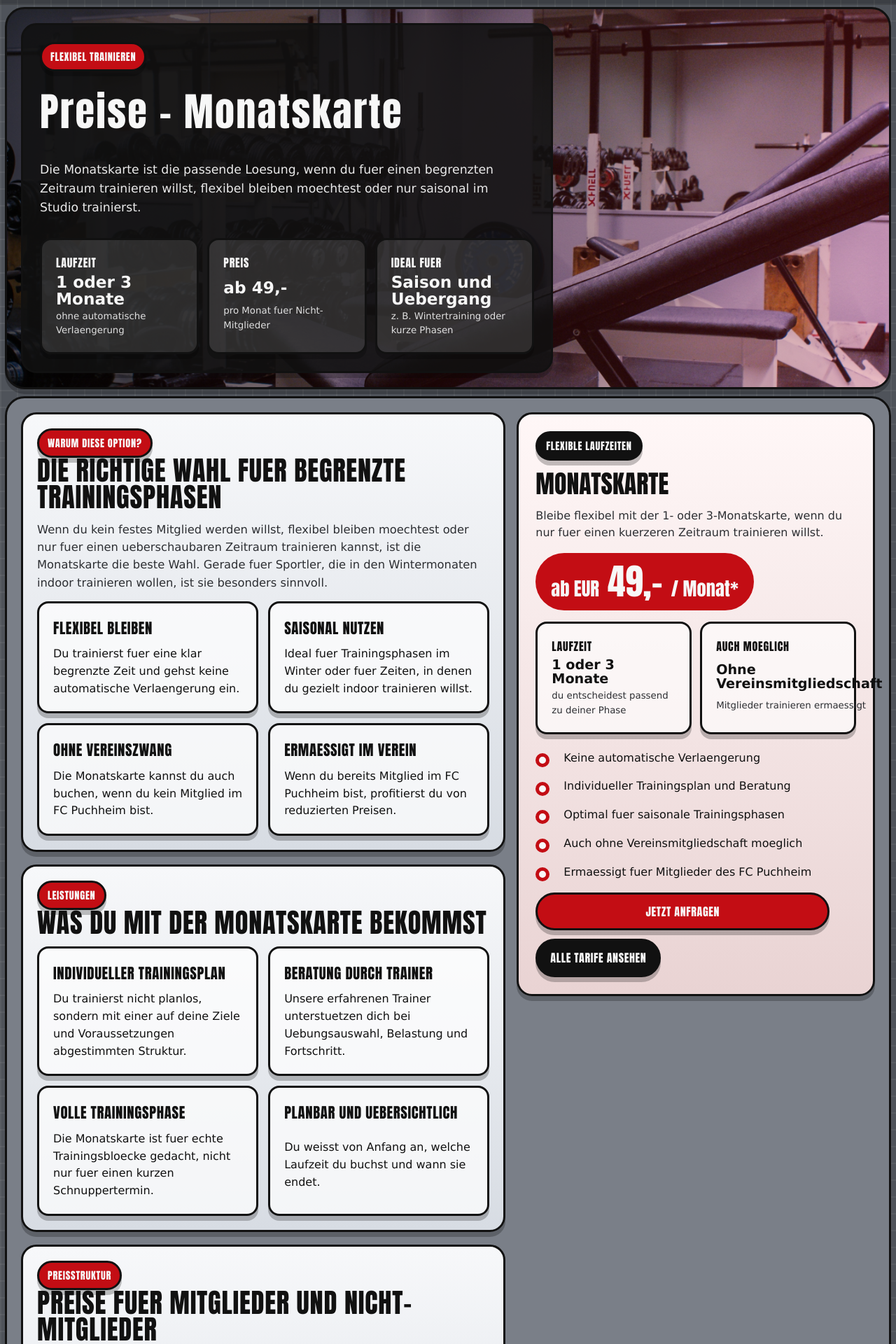
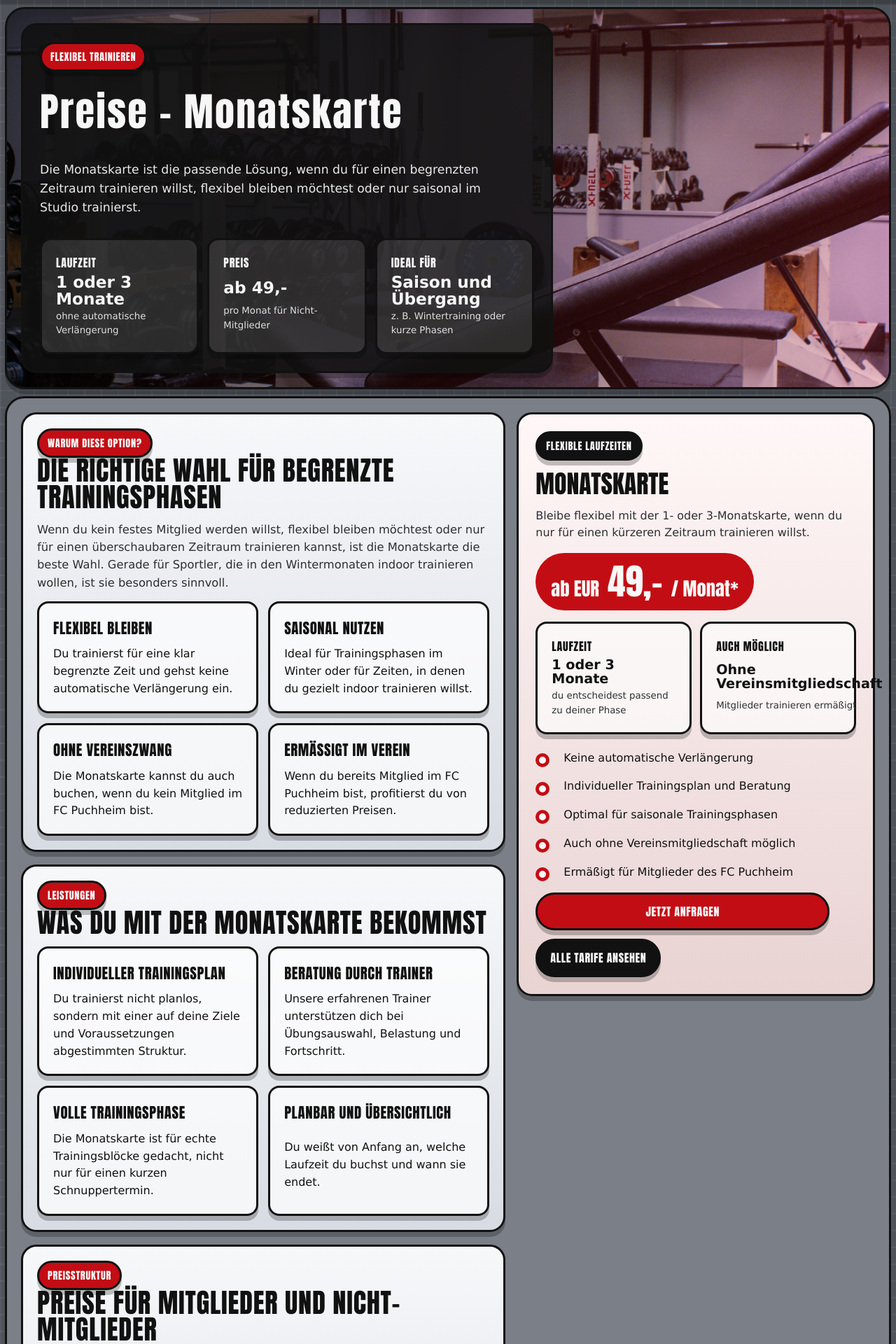
Before and after one commit to tumlinso/website_K-F, a Django app: page /monatskarte/ in a window 1280 px wide. Shown: the part 139-2059 px from the top of the page at 70% size. Run offline with Django 4.2, Linux system fonts and the light colour scheme.

Commit message:
Fix German spelling across website copy and trainer status

```diff
--- a/gym_app/templates/base.html
+++ b/gym_app/templates/base.html
@@ -1,5 +1,5 @@
 <!DOCTYPE html>
-<html lang="en">
+<html lang="de">
 <head>
     <meta charset="UTF-8">
     <meta name="viewport" content="width=device-width, initial-scale=1.0">
--- a/gym_app/templates/gym_app/classes.html
+++ b/gym_app/templates/gym_app/classes.html
@@ -6,7 +6,7 @@
 <section class="classes-page">
     <div class="container">
         <h1>Unsere Kurse</h1>
-        <p class="subtitle">Finden Sie einen Kurs, der zu Ihrem Zeitplan passt</p>
+        <p class="subtitle">Finde einen Kurs, der zu deinem Zeitplan passt.</p>
 
         <div class="classes-list">
             {% for class in classes %}
@@ -26,7 +26,7 @@
                 </div>
             </div>
             {% empty %}
-            <p>Keine Kurse geplant. Schauen Sie bald wieder vorbei!</p>
+            <p>Aktuell sind keine Kurse geplant. Schau bald wieder vorbei.</p>
             {% endfor %}
         </div>
     </div>
--- a/gym_app/templates/gym_app/memberships.html
+++ b/gym_app/templates/gym_app/memberships.html
@@ -5,8 +5,8 @@
 {% block content %}
 <section class="memberships-page">
     <div class="container">
-        <h1>Unsere Mitgliedschaftspläne</h1>
-        <p class="subtitle">Wählen Sie den Plan, der am besten zu Ihren Fitness-Zielen passt</p>
+        <h1>Unsere Mitgliedschaften</h1>
+        <p class="subtitle">Wähle den Tarif, der am besten zu deinen Fitnesszielen passt.</p>
 
         <div class="memberships-grid-large">
             {% for membership in memberships %}
--- a/gym_app/templates/gym_app/monatskarte.html
+++ b/gym_app/templates/gym_app/monatskarte.html
@@ -7,21 +7,21 @@
     <div class="preise-hero-inner monatskarte-hero-inner">
         <p class="hero-kicker">Flexibel trainieren</p>
         <h1>Preise - Monatskarte</h1>
-        <p class="monatskarte-hero-lead">Die Monatskarte ist die passende Loesung, wenn du fuer einen begrenzten Zeitraum trainieren willst, flexibel bleiben moechtest oder nur saisonal im Studio trainierst.</p>
+        <p class="monatskarte-hero-lead">Die Monatskarte ist die passende Lösung, wenn du für einen begrenzten Zeitraum trainieren willst, flexibel bleiben möchtest oder nur saisonal im Studio trainierst.</p>
         <div class="monatskarte-hero-facts">
             <div class="monatskarte-hero-fact">
                 <span>Laufzeit</span>
                 <strong>1 oder 3 Monate</strong>
-                <small>ohne automatische Verlaengerung</small>
+                <small>ohne automatische Verlängerung</small>
             </div>
             <div class="monatskarte-hero-fact">
                 <span>Preis</span>
                 <strong>ab 49,-</strong>
-                <small>pro Monat fuer Nicht-Mitglieder</small>
+                <small>pro Monat für Nicht-Mitglieder</small>
             </div>
             <div class="monatskarte-hero-fact">
-                <span>Ideal fuer</span>
-                <strong>Saison und Uebergang</strong>
+                <span>Ideal für</span>
+                <strong>Saison und Übergang</strong>
                 <small>z. B. Wintertraining oder kurze Phasen</small>
             </div>
         </div>
@@ -33,23 +33,23 @@
         <div class="tariff-detail-copy monatskarte-detail-copy">
             <article class="tariff-info-card monatskarte-story-card">
                 <p class="hero-kicker monatskarte-kicker">Warum diese Option?</p>
-                <h2 class="monatskarte-card-title">Die richtige Wahl fuer begrenzte Trainingsphasen</h2>
-                <p class="monatskarte-card-copy">Wenn du kein festes Mitglied werden willst, flexibel bleiben moechtest oder nur fuer einen ueberschaubaren Zeitraum trainieren kannst, ist die Monatskarte die beste Wahl. Gerade fuer Sportler, die in den Wintermonaten indoor trainieren wollen, ist sie besonders sinnvoll.</p>
+                <h2 class="monatskarte-card-title">Die richtige Wahl für begrenzte Trainingsphasen</h2>
+                <p class="monatskarte-card-copy">Wenn du kein festes Mitglied werden willst, flexibel bleiben möchtest oder nur für einen überschaubaren Zeitraum trainieren kannst, ist die Monatskarte die beste Wahl. Gerade für Sportler, die in den Wintermonaten indoor trainieren wollen, ist sie besonders sinnvoll.</p>
                 <div class="monatskarte-benefit-grid">
                     <article class="monatskarte-benefit-item">
                         <h3>Flexibel bleiben</h3>
-                        <p>Du trainierst fuer eine klar begrenzte Zeit und gehst keine automatische Verlaengerung ein.</p>
+                        <p>Du trainierst für eine klar begrenzte Zeit und gehst keine automatische Verlängerung ein.</p>
                     </article>
                     <article class="monatskarte-benefit-item">
                         <h3>Saisonal nutzen</h3>
-                        <p>Ideal fuer Trainingsphasen im Winter oder fuer Zeiten, in denen du gezielt indoor trainieren willst.</p>
+                        <p>Ideal für Trainingsphasen im Winter oder für Zeiten, in denen du gezielt indoor trainieren willst.</p>
                     </article>
                     <article class="monatskarte-benefit-item">
                         <h3>Ohne Vereinszwang</h3>
                         <p>Die Monatskarte kannst du auch buchen, wenn du kein Mitglied im FC Puchheim bist.</p>
                     </article>
                     <article class="monatskarte-benefit-item">
-                        <h3>Ermaessigt im Verein</h3>
+                        <h3>Ermäßigt im Verein</h3>
                         <p>Wenn du bereits Mitglied im FC Puchheim bist, profitierst du von reduzierten Preisen.</p>
                     </article>
                 </div>
@@ -65,22 +65,22 @@
                     </article>
                     <article class="monatskarte-benefit-item">
                         <h3>Beratung durch Trainer</h3>
-                        <p>Unsere erfahrenen Trainer unterstuetzen dich bei Uebungsauswahl, Belastung und Fortschritt.</p>
+                        <p>Unsere erfahrenen Trainer unterstützen dich bei Übungsauswahl, Belastung und Fortschritt.</p>
                     </article>
                     <article class="monatskarte-benefit-item">
                         <h3>Volle Trainingsphase</h3>
-                        <p>Die Monatskarte ist fuer echte Trainingsbloecke gedacht, nicht nur fuer einen kurzen Schnuppertermin.</p>
+                        <p>Die Monatskarte ist für echte Trainingsblöcke gedacht, nicht nur für einen kurzen Schnuppertermin.</p>
                     </article>
                     <article class="monatskarte-benefit-item">
-                        <h3>Planbar und uebersichtlich</h3>
-                        <p>Du weisst von Anfang an, welche Laufzeit du buchst und wann sie endet.</p>
+                        <h3>Planbar und übersichtlich</h3>
+                        <p>Du weißt von Anfang an, welche Laufzeit du buchst und wann sie endet.</p>
                     </article>
                 </div>
             </article>
 
             <article class="tariff-info-card monatskarte-pricing-card">
                 <p class="hero-kicker monatskarte-kicker">Preisstruktur</p>
-                <h2 class="monatskarte-card-title">Preise fuer Mitglieder und Nicht-Mitglieder</h2>
+                <h2 class="monatskarte-card-title">Preise für Mitglieder und Nicht-Mitglieder</h2>
                 <div class="monatskarte-price-grid">
                     <div class="monatskarte-price-box">
                         <span>1 Monat</span>
@@ -103,14 +103,14 @@
                         <small>FC Puchheim Mitglieder</small>
                     </div>
                 </div>
-                <p class="monatskarte-card-copy">Die Monatskarte ist auch ohne Mitgliedschaft im FC Puchheim moeglich. Wenn du bereits Vereinsmitglied bist oder es werden willst, bekommst du die ermaessigten Monatskartenpreise.</p>
+                <p class="monatskarte-card-copy">Die Monatskarte ist auch ohne Mitgliedschaft im FC Puchheim möglich. Wenn du bereits Vereinsmitglied bist oder es werden willst, bekommst du die ermäßigten Monatskartenpreise.</p>
             </article>
         </div>
 
         <article class="tariff-highlight-card monatskarte-highlight-card">
             <p class="monatskarte-highlight-badge">Flexible Laufzeiten</p>
             <h3>Monatskarte</h3>
-            <p class="tariff-highlight-subtitle">Bleibe flexibel mit der 1- oder 3-Monatskarte, wenn du nur fuer einen kuerzeren Zeitraum trainieren willst.</p>
+            <p class="tariff-highlight-subtitle">Bleibe flexibel mit der 1- oder 3-Monatskarte, wenn du nur für einen kürzeren Zeitraum trainieren willst.</p>
             <p class="tariff-highlight-price monatskarte-highlight-price">
                 <span>ab EUR</span>
                 49,-
@@ -123,17 +123,17 @@
                     <small>du entscheidest passend zu deiner Phase</small>
                 </div>
                 <div class="monatskarte-highlight-meta-card">
-                    <span>Auch moeglich</span>
+                    <span>Auch möglich</span>
                     <strong>Ohne Vereinsmitgliedschaft</strong>
-                    <small>Mitglieder trainieren ermaessigt</small>
+                    <small>Mitglieder trainieren ermäßigt</small>
                 </div>
             </div>
             <ul class="tariff-highlight-list">
-                <li>Keine automatische Verlaengerung</li>
+                <li>Keine automatische Verlängerung</li>
                 <li>Individueller Trainingsplan und Beratung</li>
-                <li>Optimal fuer saisonale Trainingsphasen</li>
-                <li>Auch ohne Vereinsmitgliedschaft moeglich</li>
-                <li>Ermaessigt fuer Mitglieder des FC Puchheim</li>
+                <li>Optimal für saisonale Trainingsphasen</li>
+                <li>Auch ohne Vereinsmitgliedschaft möglich</li>
+                <li>Ermäßigt für Mitglieder des FC Puchheim</li>
             </ul>
             <div class="monatskarte-highlight-actions">
                 <a href="{% url 'contact' %}" class="btn btn-primary btn-large">Jetzt anfragen</a>
@@ -146,9 +146,9 @@
 <section class="tariff-detail-page monatskarte-pricing-page">
     <div class="container monatskarte-pricing-shell">
         <div class="monatskarte-section-head">
-            <p class="hero-kicker monatskarte-kicker">Vereinsbeitraege</p>
-            <h2 class="monatskarte-section-title">FC Puchheim Mitgliedschaft im Ueberblick</h2>
-            <p class="monatskarte-section-copy">Falls du bereits Mitglied im FC Puchheim bist oder Mitglied werden willst, gelten fuer die Monatskarte die reduzierten Tarifpreise. Die Vereinsbeitraege des FC Puchheim findest du hier zur Orientierung.</p>
+            <p class="hero-kicker monatskarte-kicker">Vereinsbeiträge</p>
+            <h2 class="monatskarte-section-title">FC-Puchheim-Mitgliedschaft im Überblick</h2>
+            <p class="monatskarte-section-copy">Falls du bereits Mitglied im FC Puchheim bist oder Mitglied werden willst, gelten für die Monatskarte die reduzierten Tarifpreise. Die Vereinsbeiträge des FC Puchheim findest du hier zur Orientierung.</p>
         </div>
 
         <div class="monatskarte-example-grid">
@@ -163,7 +163,7 @@
                 <small>Vereinsbeitrag pro Monat</small>
             </article>
             <article class="monatskarte-example-card">
-                <span>Schueler / Studenten</span>
+                <span>Schüler / Studenten</span>
                 <strong>9,-</strong>
                 <small>Vereinsbeitrag pro Monat</small>
             </article>
@@ -171,8 +171,8 @@
 
         <div class="tariff-table-grid monatskarte-table-grid">
             <article class="tariff-table-card">
-                <h3>Aufnahmegebuehr (einmalig)</h3>
-                <p class="monatskarte-table-intro">Faellt nur beim Eintritt in den Verein an.</p>
+                <h3>Aufnahmegebühr (einmalig)</h3>
+                <p class="monatskarte-table-intro">Fällt nur beim Eintritt in den Verein an.</p>
                 <table class="tariff-table">
                     <tbody>
                         <tr><th>Einzelperson</th><td>20 Euro</td></tr>
@@ -183,7 +183,7 @@
 
             <article class="tariff-table-card">
                 <h3>Grundbeitrag (pro Monat)</h3>
-                <p class="monatskarte-table-intro">Regelbeitrag fuer Vereinsmitglieder ohne Ermaessigung.</p>
+                <p class="monatskarte-table-intro">Regelbeitrag für Vereinsmitglieder ohne Ermäßigung.</p>
                 <table class="tariff-table">
                     <tbody>
                         <tr><th>Erwachsene (bis 69 Jahre)</th><td>14 Euro</td></tr>
@@ -195,12 +195,12 @@
             </article>
 
             <article class="tariff-table-card">
-                <h3>Ermaessigt (pro Monat)</h3>
-                <p class="monatskarte-table-intro">Gueltig fuer die folgenden Personengruppen.</p>
+                <h3>Ermäßigt (pro Monat)</h3>
+                <p class="monatskarte-table-intro">Gültig für die folgenden Personengruppen.</p>
                 <table class="tariff-table">
                     <tbody>
                         <tr><th>Senioren (ab 70 Jahre)</th><td>10 Euro</td></tr>
-                        <tr><th>Schueler, Azubis, Studenten (bis 26 Jahre)</th><td>9 Euro</td></tr>
+                        <tr><th>Schüler, Azubis, Studenten (bis 26 Jahre)</th><td>9 Euro</td></tr>
                         <tr><th>Menschen mit Behinderung</th><td>9 Euro</td></tr>
                     </tbody>
                 </table>
@@ -208,7 +208,7 @@
         </div>
 
         <div class="monatskarte-footnote-card">
-            <p class="tariff-footnote">*Die Monatskarte kann ohne Vereinsmitgliedschaft gebucht werden. Fuer FC Puchheim Mitglieder gelten die reduzierten Monatskartenpreise.</p>
+            <p class="tariff-footnote">*Die Monatskarte kann ohne Vereinsmitgliedschaft gebucht werden. Für FC-Puchheim-Mitglieder gelten die reduzierten Monatskartenpreise.</p>
         </div>
     </div>
 </section>
@@ -216,9 +216,9 @@
 <section class="tariff-detail-page monatskarte-next-step">
     <div class="container monatskarte-next-step-shell">
         <div>
-            <p class="hero-kicker monatskarte-kicker">Naechster Schritt</p>
-            <h2 class="monatskarte-section-title">Wenn du fuer einen begrenzten Zeitraum trainieren willst, ist die Monatskarte die sauberste Loesung.</h2>
-            <p class="monatskarte-section-copy">Wir helfen dir bei der Wahl zwischen 1 oder 3 Monaten und klaeren mit dir, ob die Vereinsmitgliedschaft fuer dich zusaetzlich sinnvoll ist.</p>
+            <p class="hero-kicker monatskarte-kicker">Nächster Schritt</p>
+            <h2 class="monatskarte-section-title">Wenn du für einen begrenzten Zeitraum trainieren willst, ist die Monatskarte die sauberste Lösung.</h2>
+            <p class="monatskarte-section-copy">Wir helfen dir bei der Wahl zwischen 1 oder 3 Monaten und klären mit dir, ob die Vereinsmitgliedschaft für dich zusätzlich sinnvoll ist.</p>
         </div>
         <div class="monatskarte-next-step-actions">
             <a href="{% url 'contact' %}" class="btn btn-primary">Kontakt aufnehmen</a>
--- a/gym_app/templates/gym_app/neuigkeiten_detail.html
+++ b/gym_app/templates/gym_app/neuigkeiten_detail.html
@@ -5,7 +5,7 @@
 {% block content %}
 <section class="news-detail">
     <div class="news-detail-head">
-        <a class="news-back" href="{% url 'neuigkeiten' %}">Zurueck zu Neuigkeiten</a>
+        <a class="news-back" href="{% url 'neuigkeiten' %}">Zurück zu Neuigkeiten</a>
         <h1>{{ post.title }}</h1>
         <p class="news-meta">{{ post.published_at|date:"d. F Y" }}</p>
     </div>
--- a/gym_app/tests.py
+++ b/gym_app/tests.py
@@ -17,7 +17,7 @@ class ContactViewTests(TestCase):
             {
                 'name': 'Max Mustermann',
                 'email': 'max@example.com',
-                'message': 'Ich interessiere mich fuer eine Mitgliedschaft.',
+                'message': 'Ich interessiere mich für eine Mitgliedschaft.',
             },
             follow=True,
         )
@@ -40,6 +40,6 @@ class ContactViewTests(TestCase):
         )
 
         self.assertEqual(response.status_code, 200)
-        self.assertContains(response, 'Bitte pruefen Sie die markierten Felder.')
+        self.assertContains(response, 'Bitte prüfen Sie die markierten Felder.')
         self.assertEqual(Contact.objects.count(), 0)
         self.assertEqual(len(mail.outbox), 0)
--- a/gym_app/trainer_profiles.py
+++ b/gym_app/trainer_profiles.py
@@ -5,7 +5,7 @@ from hashlib import md5
 from .autoparse_cal import person_map
 
 
-NO_TRAINER_LABEL = "Geoeffnet - ohne Trainer"
+NO_TRAINER_LABEL = "Geöffnet - ohne Trainer"
 
 BRIGHT_FALLBACK_COLORS = [
     "#55d6ff",
--- a/gym_app/views.py
+++ b/gym_app/views.py
@@ -77,9 +77,9 @@ def contact(request):
                 subject='Ihre Anfrage bei K+F Fitnessstudio',
                 body=(
                     f'Hallo {contact_obj.name},\n\n'
-                    'vielen Dank fuer Ihre Anfrage. Wir haben Ihre Nachricht erhalten '
-                    'und melden uns so schnell wie moeglich bei Ihnen.\n\n'
-                    'Beste Gruesse\n'
+                    'vielen Dank für Ihre Anfrage. Wir haben Ihre Nachricht erhalten '
+                    'und melden uns so schnell wie möglich bei Ihnen.\n\n'
+                    'Beste Grüße\n'
                     'K+F Fitnessstudio Team'
                 ),
                 from_email=settings.DEFAULT_FROM_EMAIL,
@@ -92,7 +92,7 @@ def contact(request):
                 messages.success(
                     request,
                     'Vielen Dank! Ihre Nachricht wurde erfolgreich versendet. '
-                    'Wir werden Ihnen in Kuerze antworten.',
+                    'Wir werden Ihnen in Kürze antworten.',
                 )
             except Exception:
                 logger.exception('Failed to send contact form emails for submission %s', contact_obj.pk)
@@ -104,7 +104,7 @@ def contact(request):
 
             return redirect('contact')
 
-        messages.error(request, 'Bitte pruefen Sie die markierten Felder.')
+        messages.error(request, 'Bitte prüfen Sie die markierten Felder.')
 
     return render(request, 'gym_app/contact.html', {'form': form})
 
```
Also changed, not shown: gym_app/live_status.py (+7 -7 lines), gym_app/static/ics/processed_calendar.csv (+34 -33 lines), gym_app/templates/gym_app/about.html (+7 -12 lines), gym_app/templates/gym_app/contact.html (+12 -7 lines), gym_app/templates/gym_app/entdecken.html (+12 -12 lines), gym_app/templates/gym_app/home.html (+19 -19 lines), gym_app/templates/gym_app/mitgliedschaft.html (+18 -18 lines), gym_app/templates/gym_app/oeffnungszeiten.html (+7 -7 lines), gym_app/templates/gym_app/preise.html (+13 -13 lines), 1 other file.
